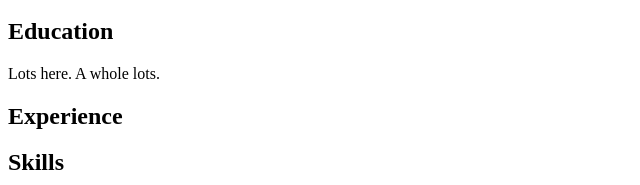
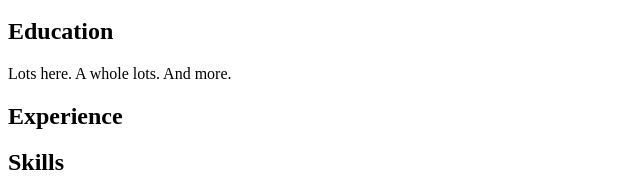
Before and after one commit to skiadas/cloud-cv-challenge, a plain HTML site: page site/resume.html in a window 1280 px wide. Shown: the part 255-440 px from the top of the page, 0-640 px from the left. Drawn offline with Linux system fonts and the light colour scheme.

Commit message:
Making more changes

```diff
--- a/site/resume.html
+++ b/site/resume.html
@@ -1,18 +1,22 @@
 <!DOCTYPE html>
 <html lang="en">
+
 <head>
   <meta charset="UTF-8">
   <meta http-equiv="X-UA-Compatible" content="IE=edge">
   <meta name="viewport" content="width=device-width, initial-scale=1.0">
   <title>Haris Skiadas Resume</title>
 </head>
+
 <body>
   <h1 id="person-name">Haris Skiadas</h1>
   <header id="header">
     <h2>Personal</h2>
     <dl>
       <dd id="work-address">Address</dd>
-    <dt><address>517 Ball Drive <br />Hanover, IN</address></dt>
+      <dt>
+        <address>517 Ball Drive <br />Hanover, IN</address>
+      </dt>
       <dd id="work-phone">Phone</dd>
       <dt>812-866-6190</dt>
       <dd id="work-email">Email</dd>
@@ -21,7 +25,7 @@
   </header>
   <section id="education">
     <h2>Education</h2>
-  Lots here. A whole lots.
+    Lots here. A whole lots. And more.
   </section>
   <section id="experience">
     <h2>Experience</h2>
@@ -30,4 +34,5 @@
     <h2>Skills</h2>
   </section>
 </body>
+
 </html>
```
Lines whose indentation alone changed are shown as unchanged.
